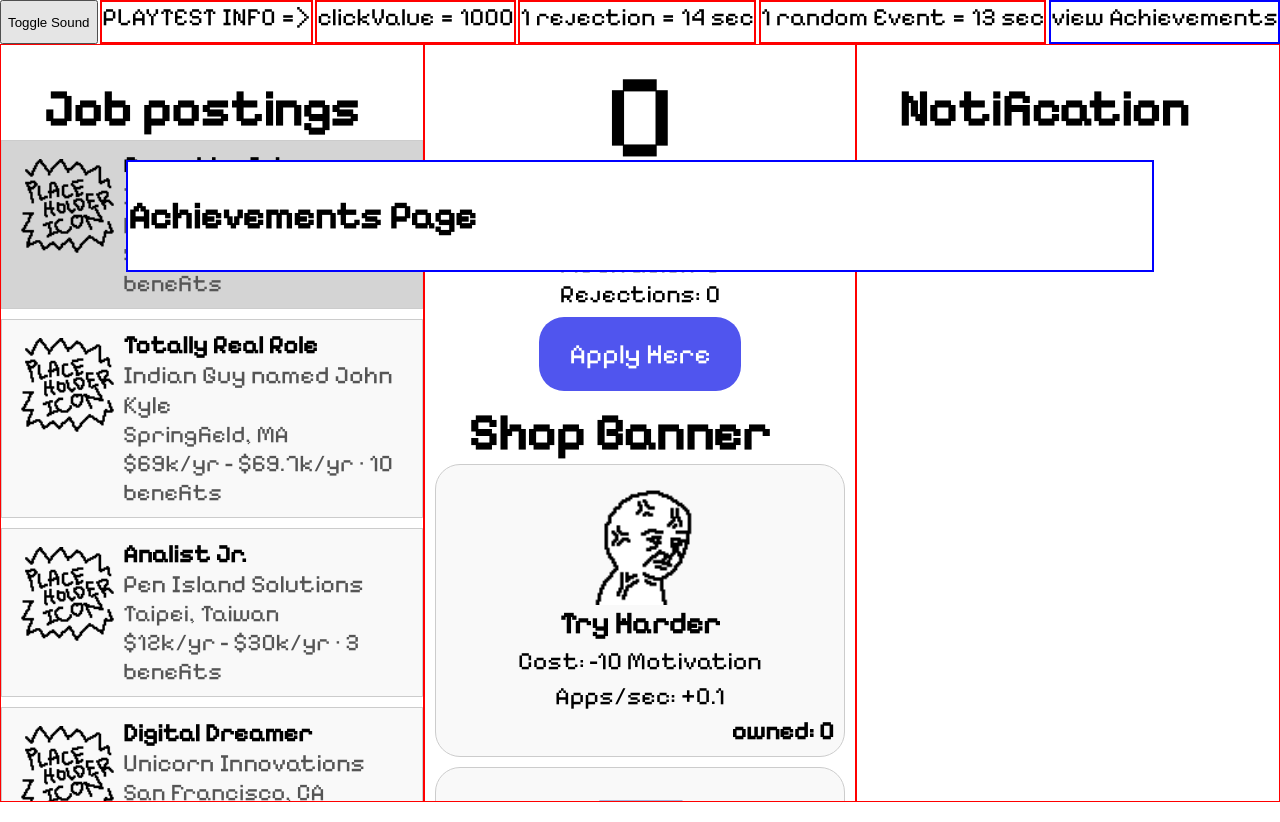
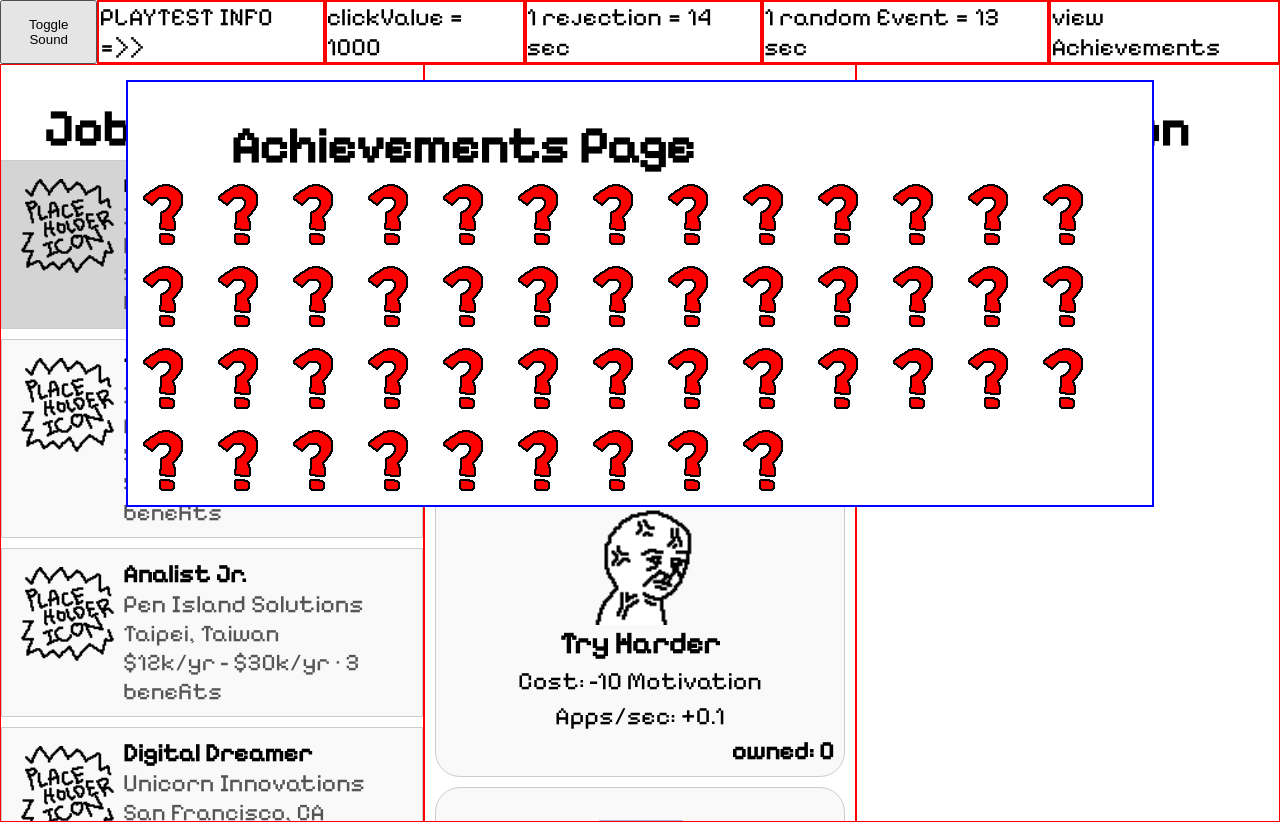
Before and after one commit to waxhsu/YGLO, a plain HTML site: page index.html in a window 1280 px wide. Both pictures are taken after a click on the element "view Achievements". Drawn offline with Linux system fonts and the light colour scheme.

Commit message:
achievements page v1 done

```diff
--- a/css/style.css
+++ b/css/style.css
@@ -179,31 +179,31 @@ animation: blinker 1.75s infinite;
 /* @@@@@ achievements page @@@@ */
 /* @@@@@@@@@@@@@@@@@@@@@@@@@@@@ */
 
-#achievements-trigger, #achievements-page {
-  border: blue 2px solid;
+#achievements-trigger {
+  border: red 2px solid;
   background-color: white;
 }
 
 #achievements-page {
+  display: flex;
+  flex-direction: column;
+  /* flex-wrap: wrap; */
+  border: blue 2px solid;
+  background-color: white;
   position: fixed;
   max-width: 80%;
   min-width: 80%;
-  top: 20%;
+  max-height: 80%;
+  top: 10%;
   left: 50%;
   transform: translateX(-50%);
   z-index: 9999; /* Ensure it's on top */
 }
 
-
-
-
-
-
-
-
-
-
-
+#achievements-list {
+  display: flex;
+  flex-wrap: wrap;
+}
 
 
 
--- a/index.html
+++ b/index.html
@@ -9,7 +9,7 @@
 
 	<div id="topUI">
 		<button id="soundToggleBtn">Toggle Sound</button>
-		<div id="playTestInfo">PLAYTEST INFO =></div>
+		<div id="playTestInfo">PLAYTEST INFO =>></div>
 		<div id="playTestInfo">clickValue = 1000</div>
 		<div id="playTestInfo">1 rejection = 14 sec</div>
 		<div id="playTestInfo">1 random Event = 13 sec</div>
@@ -32,9 +32,10 @@
 
     <!-- Add the div for the achievements page -->
     <div id="achievements-page" style="display: none;">
+		<h1 class="banner">Achievements Page</h1>
+		<div id="achievements-list"></div>
         <!-- Populate this div with the achievements content dynamically -->
         <!-- You can use JavaScript to update this content based on the player's achievements -->
-        <h2>Achievements Page</h2>
         <!-- Add more content as needed -->
     </div>
 
--- a/index.js
+++ b/index.js
@@ -977,12 +977,46 @@ function showAchievement(message1, message2, icon) {
 
 const achievementsPage = document.getElementById("achievements-page");
 
-// Add this function in your JavaScript file
 function toggleAchievementsPage() {
-  achievementsPage.style.display = (achievementsPage.style.display === "none") ? "block" : "none";
-}
-
-
+  achievementsPage.style.display = (achievementsPage.style.display === "none") ? "flex" : "none";
+
+  // Clear the content of the achievements-list div
+  const achievementsList = document.getElementById("achievements-list");
+  achievementsList.innerHTML = "";
+
+  // Display icons or "?" based on achievements
+  displayAchievements(mainAchievementsObj);
+  displayAchievements(upgradeAchievementsObj);
+}
+
+
+function displayAchievements(achievementsArray) {
+  const achievementsList = document.getElementById("achievements-list");
+  achievementsArray.forEach((achievement) => {
+    const achievementListDiv = document.createElement("div");
+    achievementListDiv.className = "achievement-item";
+    // Check if the achievement is displayed
+    if (achievement.displayed) {
+      // Display the icon
+      const iconImage = document.createElement("img");
+      iconImage.src = achievement.icon;
+      iconImage.alt = "Achievement Icon";
+      achievementListDiv.appendChild(iconImage);
+
+
+    } else {
+      // Display "?" for not achieved
+      const questionMark = document.createElement("img");
+      questionMark.className = "question-mark";
+      questionMark.src = "./img/icon_questionMark.png";
+      questionMark.alt = "?";
+      achievementListDiv.appendChild(questionMark);
+    }
+
+    // Append the achievement div to the achievements page
+    achievementsList.appendChild(achievementListDiv);
+  });
+}
 
 
 
@@ -1108,7 +1142,7 @@ const randomEventPool = [
     effect_motivation: 7,
     effect_apps: 3,
     message1: "Your resume became an internet sensation overnight",
-    message2: "+7 motivation, +3 applications",
+    message2: "+7$ motivation, +3 applications",
   },
   {
     id: 12,
```
Also changed, not shown: img/icon_questionMark.png (added), img/shopIcons/5_someGuy.png.
